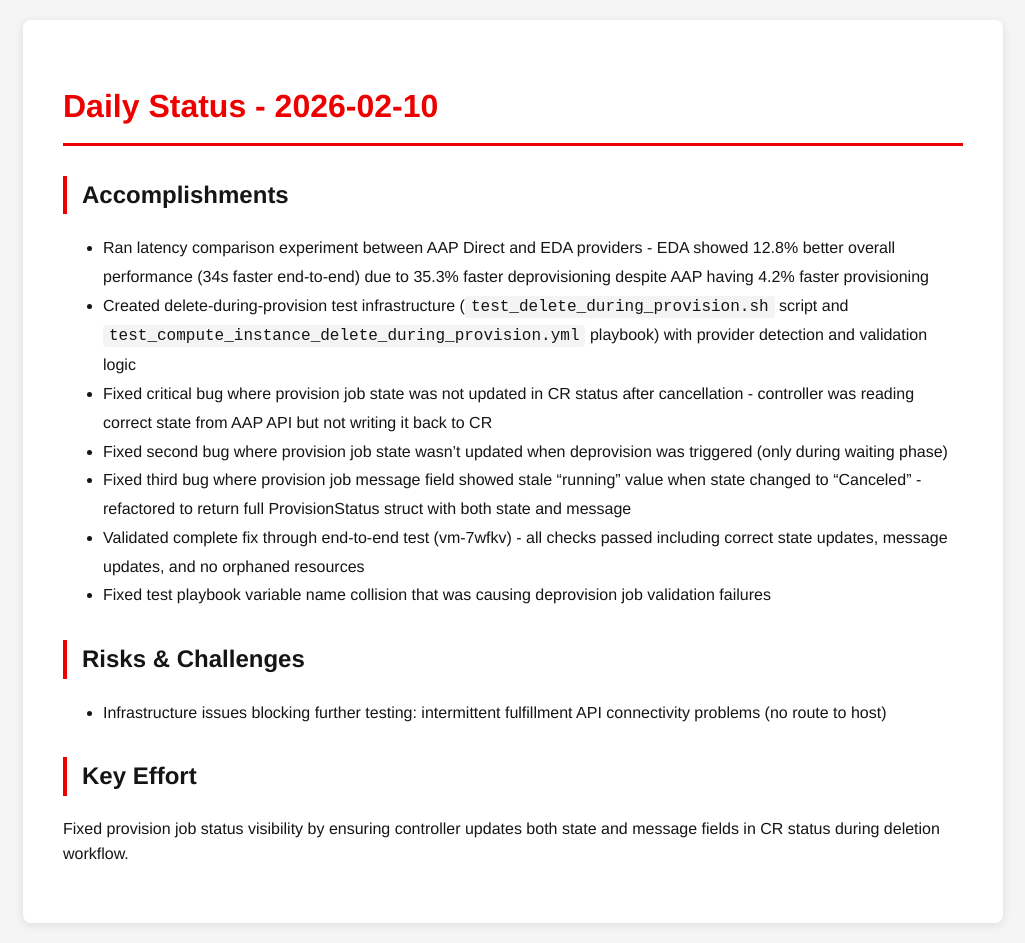
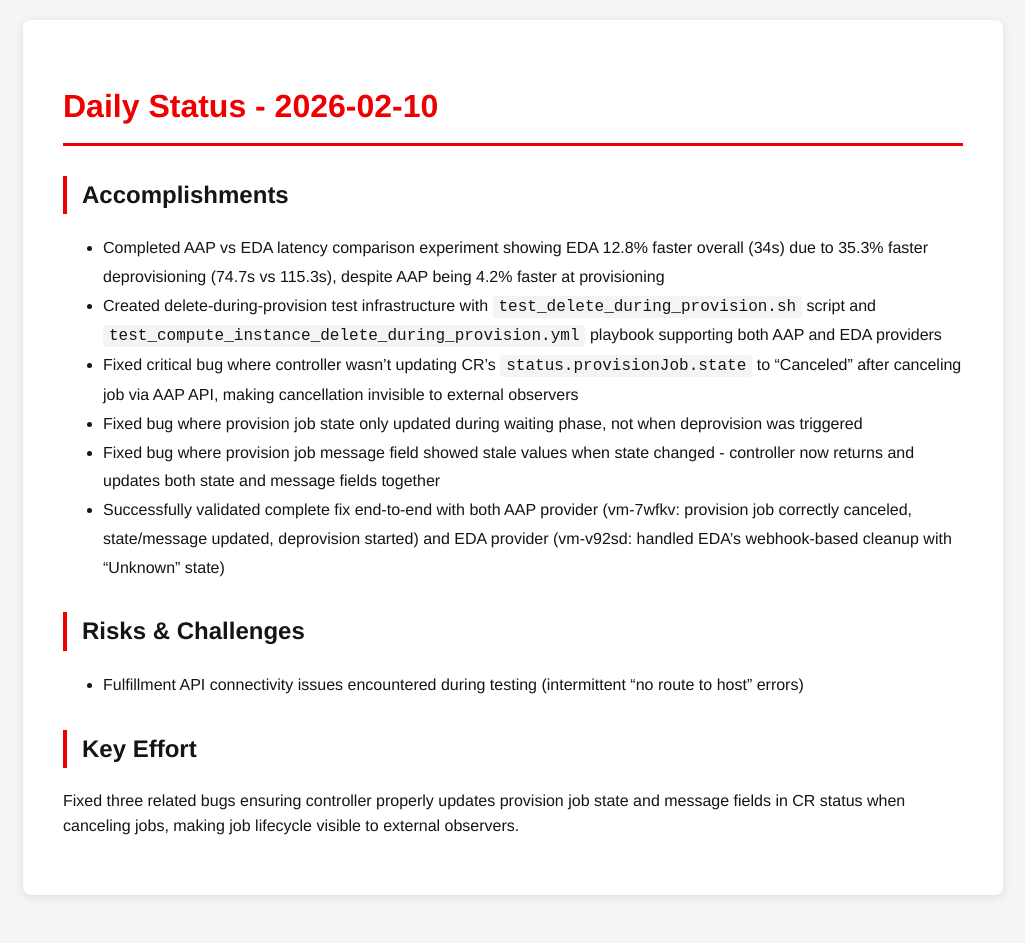
Before and after one commit to tzvatot/daily-status, a Jekyll site: the page built from 2026-02-10.md, in a window 1280 px wide. Shown: the whole page, without its empty margins (127-1152 px from the left). Built offline with Jekyll 4.4.1, drawn with Linux system fonts in a browser that asks for light colours; after the commit the page ends 915 px from its top, so only the background shows below that.

Commit message:
Daily status update - 2026-02-10

```diff
--- a/2026-02-10.md
+++ b/2026-02-10.md
@@ -7,16 +7,15 @@
 # Daily Status - 2026-02-10
 
 ## Accomplishments
-- Ran latency comparison experiment between AAP Direct and EDA providers - EDA showed 12.8% better overall performance (34s faster end-to-end) due to 35.3% faster deprovisioning despite AAP having 4.2% faster provisioning
-- Created delete-during-provision test infrastructure (`test_delete_during_provision.sh` script and `test_compute_instance_delete_during_provision.yml` playbook) with provider detection and validation logic
-- Fixed critical bug where provision job state was not updated in CR status after cancellation - controller was reading correct state from AAP API but not writing it back to CR
-- Fixed second bug where provision job state wasn't updated when deprovision was triggered (only during waiting phase)
-- Fixed third bug where provision job message field showed stale "running" value when state changed to "Canceled" - refactored to return full ProvisionStatus struct with both state and message
-- Validated complete fix through end-to-end test (vm-7wfkv) - all checks passed including correct state updates, message updates, and no orphaned resources
-- Fixed test playbook variable name collision that was causing deprovision job validation failures
+- Completed AAP vs EDA latency comparison experiment showing EDA 12.8% faster overall (34s) due to 35.3% faster deprovisioning (74.7s vs 115.3s), despite AAP being 4.2% faster at provisioning
+- Created delete-during-provision test infrastructure with `test_delete_during_provision.sh` script and `test_compute_instance_delete_during_provision.yml` playbook supporting both AAP and EDA providers
+- Fixed critical bug where controller wasn't updating CR's `status.provisionJob.state` to "Canceled" after canceling job via AAP API, making cancellation invisible to external observers
+- Fixed bug where provision job state only updated during waiting phase, not when deprovision was triggered
+- Fixed bug where provision job message field showed stale values when state changed - controller now returns and updates both state and message fields together
+- Successfully validated complete fix end-to-end with both AAP provider (vm-7wfkv: provision job correctly canceled, state/message updated, deprovision started) and EDA provider (vm-v92sd: handled EDA's webhook-based cleanup with "Unknown" state)
 
 ## Risks & Challenges
-- Infrastructure issues blocking further testing: intermittent fulfillment API connectivity problems (no route to host)
+- Fulfillment API connectivity issues encountered during testing (intermittent "no route to host" errors)
 
 ## Key Effort
-Fixed provision job status visibility by ensuring controller updates both state and message fields in CR status during deletion workflow.
+Fixed three related bugs ensuring controller properly updates provision job state and message fields in CR status when canceling jobs, making job lifecycle visible to external observers.
```
